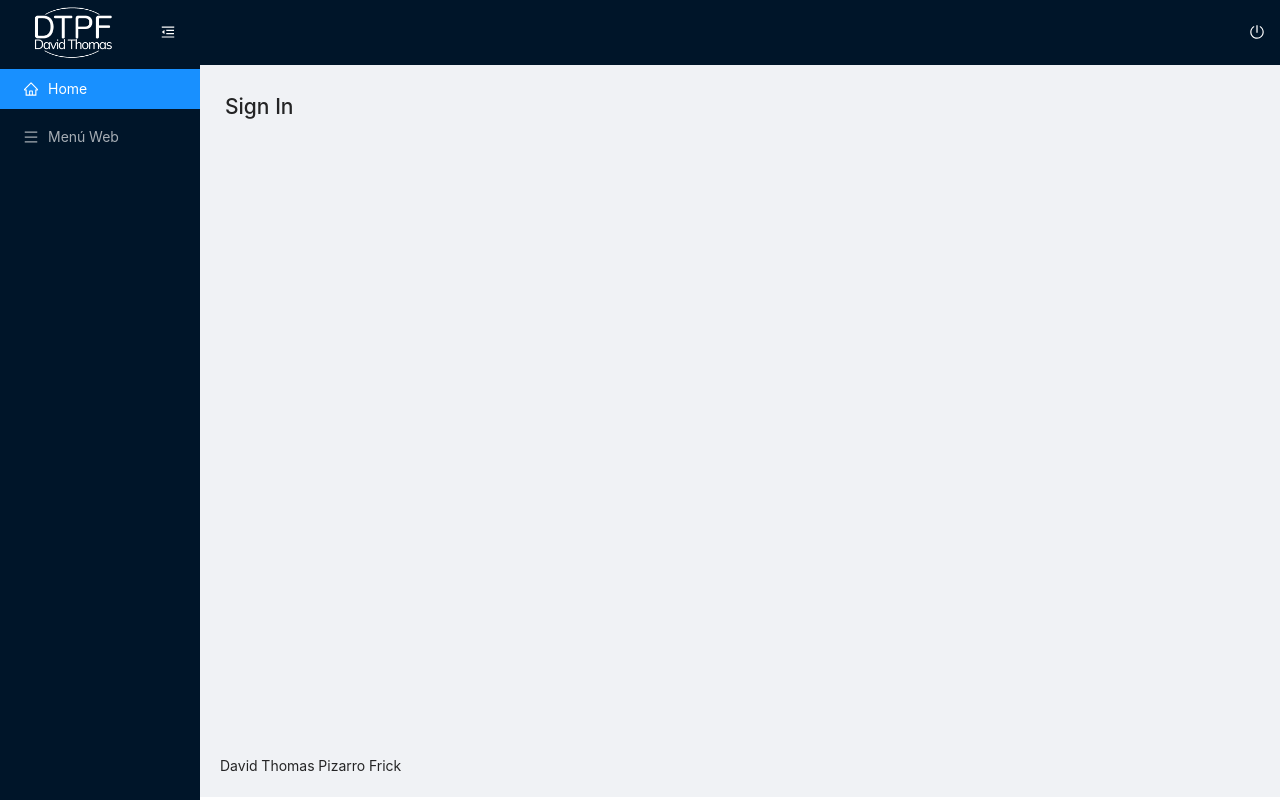
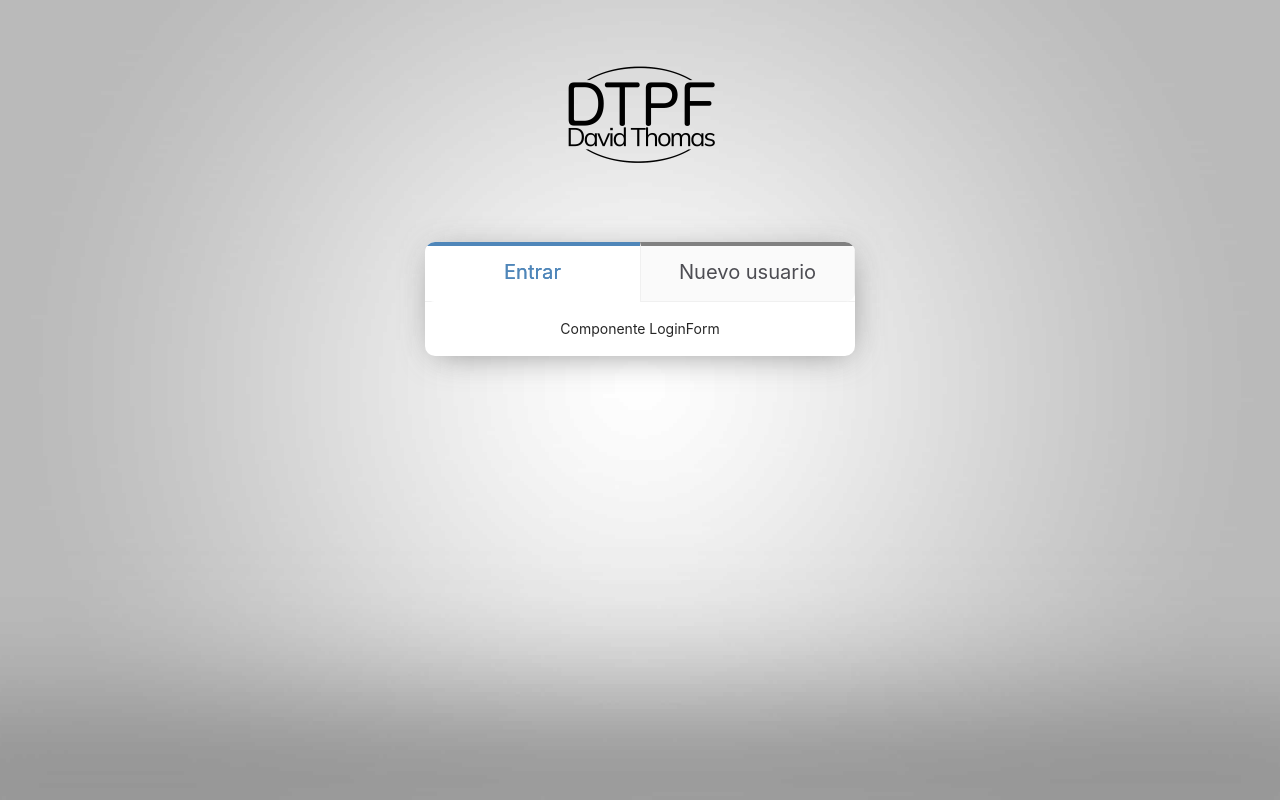
Before and after one commit to DTPF/portfolio.frontend, a React (Create React App) app: page /admin/login in a window 1280 px wide. Built offline with nearby package versions, Linux system fonts and the light colour scheme.

Commit message:
Adding SignIn tabs and style, and adding RegisterForm component, form and style

```diff
--- /dev/null
+++ b/src/components/Admin/RegisterForm/RegisterForm.js
@@ -0,0 +1,49 @@
+import React from "react";
+import { Form, Input, Button, Checkbox, notification } from "antd";
+import { UserOutlined, LockOutlined } from "@ant-design/icons";
+
+import "./RegisterForm.scss";
+
+export default function RegisterForm() {
+  return (
+    <Form className="register-form">
+      <Form.Item>
+        <Input
+          prefix={<UserOutlined style={{ color: "rgba(0,0,0,.25)" }} />}
+          type="email"
+          name="email"
+          placeholder="Correo electrónico"
+          className="register-form__input"
+        />
+      </Form.Item>
+      <Form.Item>
+        <Input
+          prefix={<LockOutlined style={{ color: "rgba(0,0,0,.25)" }} />}
+          type="password"
+          name="password"
+          placeholder="Contraseña"
+          className="register-form__input"
+        />
+      </Form.Item>
+      <Form.Item>
+        <Input
+          prefix={<LockOutlined style={{ color: "rgba(0,0,0,.25)" }} />}
+          type="password"
+          name="repeatPassword"
+          placeholder="Repetir contraseña"
+          className="register-form__input"
+        />
+      </Form.Item>
+      <Form.Item>
+          <Checkbox name="privacyPolicy">
+              He leído y acepto la política de privacidad.
+          </Checkbox>
+      </Form.Item>
+      <Form.Item>
+          <Button htmlType="submit" className="register-form__button">
+              Crear cuenta
+          </Button>
+      </Form.Item>
+    </Form>
+  );
+}
--- /dev/null
+++ b/src/components/Admin/RegisterForm/RegisterForm.scss
@@ -0,0 +1,52 @@
+@import "../../../scss/index.scss";
+
+.register-form {
+  text-align: center;
+
+  .ant-form-item {
+    &:nth-child(3),
+    &:last-of-type {
+      margin: 0;
+    }
+  }
+
+  .ant-checkbox-wrapper {
+    margin-top: 20px !important;
+  }
+
+  &__input {
+    .ant-input-prefix {
+      i {
+        font-size: 0em + 22px / $defaultFontSize;
+      }
+    }
+
+    input {
+      font-size: 0em + 20px / $defaultFontSize;
+      padding: 2px 2px 2px 4px !important;
+      &:focus {
+        border-color: $primary-color;
+        box-shadow: none;
+      }
+    }
+  }
+
+  &__button {
+    width: 100%;
+    font-size: 0em + 22px / $defaultFontSize;
+    background-color: $primary-color;
+    color: $font-light;
+    height: 42px;
+
+    &:hover {
+      background-color: $primary-color-hover;
+      color: $font-light;
+    }
+    &:focus,
+    &:active {
+      background-color: $primary-color;
+      color: $font-light;
+      border: 0;
+    }
+  }
+}
--- /dev/null
+++ b/src/components/Admin/RegisterForm/index.js
@@ -0,0 +1 @@
+export { default } from "./RegisterForm";
--- a/src/layouts/LayoutAdmin.js
+++ b/src/layouts/LayoutAdmin.js
@@ -1,17 +1,29 @@
 import React, { useState } from "react";
-import { Route, Switch } from "react-router-dom";
+import { Route, Switch, Redirect } from "react-router-dom";
 import { Layout } from "antd";
 import MenuTop from "../components/Admin/MenuTop";
 import MenuSider from "../components/Admin/MenuSider";
+import AdminSignIn from "../pages/Admin/SignIn";
 
 import "./LayoutAdmin.scss";
 
 export default function LayoutAdmin({ routes }) {
   const [menuCollapsed, setMenuCollapsed] = useState(false);
   const { Header, Content, Footer } = Layout;
+
+  const user = null;
+  if (!user) {
+    return (
+      <>
+        <Route path="/admin/login" component={AdminSignIn} />
+        <Redirect to="/admin/login" />
+      </>
+    );
+  }
+
   return (
     <Layout>
-      <MenuSider menuCollapsed={menuCollapsed} style={{ mainHeight: 20 }}/>
+      <MenuSider menuCollapsed={menuCollapsed} style={{ mainHeight: 20 }} />
       <Layout
         className="layout-admin"
         style={{ marginLeft: menuCollapsed ? "80px" : "200px" }}
--- /dev/null
+++ b/src/pages/Admin/SignIn/SignIn.js
@@ -0,0 +1,31 @@
+import React from "react";
+import { Layout, Tabs } from "antd";
+import { Redirect } from "react-router-dom";
+import Logo from "../../../assets/img/png/logo-black-200.png";
+import RegisterForm from "../../../components/Admin/RegisterForm";
+
+import "./SignIn.scss";
+
+export default function SignIn() {
+  const { Content } = Layout;
+  const { TabPane } = Tabs;
+  return (
+    <Layout className="sign-in">
+      <Content className="sign-in__content">
+        <h1 className="sign-in__content-logo">
+          <img src={Logo} alt="David Thomas Pizarro Frick" />
+        </h1>
+        <div className="sign-in__content-tabs">
+          <Tabs type="card">
+            <TabPane tab={<span>Entrar</span>} key="1">
+              Componente LoginForm
+            </TabPane>
+            <TabPane tab={<span>Nuevo usuario</span>} key="2">
+              <RegisterForm />
+            </TabPane>
+          </Tabs>
+        </div>
+      </Content>
+    </Layout>
+  );
+}
--- /dev/null
+++ b/src/pages/Admin/SignIn/SignIn.scss
@@ -0,0 +1,91 @@
+@import "../../../scss/index.scss";
+
+.sign-in {
+  background-image: url("../../../assets/img/jpg/background-white.jpg");
+  background-repeat: no-repeat;
+  background-position: center center;
+  background-size: cover;
+
+  &__content {
+    display: flex;
+    flex-direction: column;
+    align-items: center;
+    min-height: 100vh;
+
+    &-tabs {
+      box-shadow: 2px 5px 34px -10px rgba(88, 88, 88, 0.75);
+      border-radius: 10px !important;
+    }
+
+    &-logo {
+      padding: 60px 20px;
+      img {
+        width: 100%;
+      }
+    }
+
+    &-tabs {
+      background-color: $background-light;
+
+      .ant-tabs {
+        width: 90vw;
+        @media (min-width: $media-breakpoint-up-lg) {
+          width: auto;
+        }
+      }
+      .ant-tabs-nav-container {
+        height: 60px !important;
+      }
+      .ant-tabs-nav {
+        width: 100%;
+      }
+      .ant-tabs-tab {
+        width: 50%;
+        height: 60px !important;
+        justify-content: center;
+        color: $font-dark-light;
+        font-size: 0em + 19px / $defaultFontSize;
+        border-top: 4px solid $border-grey !important;
+        border-radius: 0 !important;
+        margin: 0 !important;
+        @media (min-width: $media-breakpoint-up-md) {
+          width: 215px;
+          font-size: 0em + 23px / $defaultFontSize;
+        }
+        &:hover {
+          color: $primary-color-hover;
+          border-top: 4px solid $primary-color-hover !important;
+        }
+        &:before {
+          content: none;
+        }
+        span {
+          height: 100%;
+          display: flex;
+          align-items: center;
+          justify-content: center;
+        }
+      }
+      .ant-tabs-tab-active {
+        color: $primary-color !important;
+        border-top: 4px solid $primary-color !important;
+        border-radius: 0 !important;
+        border-right: 0 !important;
+        border-left: 0 !important;
+
+        .ant-tabs-tab-btn {
+          color: $primary-color;
+        }
+      }
+
+      .ant-tabs-content {
+        padding: 0 16px 16px 16px;
+        text-align: center;
+      }
+
+      .ant-tabs-nav-wrap {
+        border-radius: 10px !important;
+      }
+    }
+  }
+}
--- a/src/pages/Admin/SignIn/SingIn.js
+++ /dev/null
@@ -1,9 +0,0 @@
-import React from "react";
-
-export default function SignIn() {
-  return (
-    <div>
-      <h2>Sign In</h2>
-    </div>
-  );
-}
--- a/src/pages/Admin/SignIn/index.js
+++ b/src/pages/Admin/SignIn/index.js
@@ -1 +1 @@
-export { default } from "./SingIn";
+export { default } from "./SignIn";
--- a/src/scss/_variables.scss
+++ b/src/scss/_variables.scss
@@ -2,9 +2,9 @@ $defaultFontSize: 16px;
 
 $primary-background-color: rgba(23, 23, 133, 0.787);
 
-$primary-color: #5ca0bb;
+$primary-color: #4f86b9;
 
-$primary-color-hover: #4b7a8f;
+$primary-color-hover: #326290;
 
 $menu-color: #252527;
 
```
